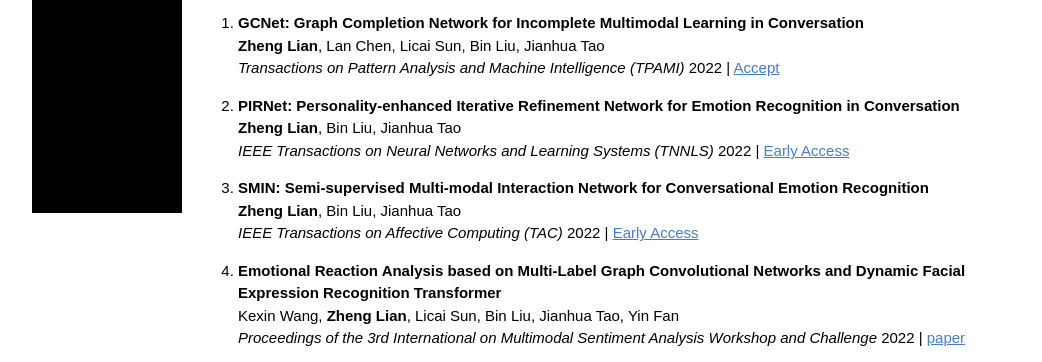
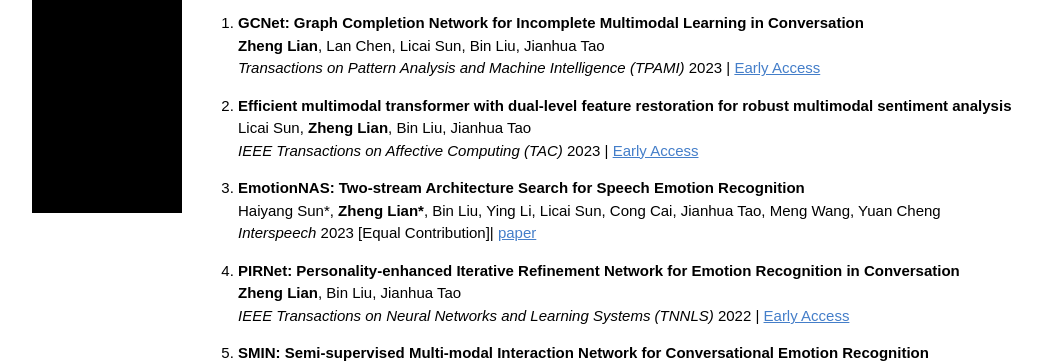
Before and after one commit to zeroQiaoba/Homepage, a plain HTML site: page index.html in a window 1280 px wide. Shown: the part 587-949 px from the top of the page, without its empty margins (108-1150 px from the left). Drawn offline with Linux system fonts and the light colour scheme.

Commit message:
Update index.html

```diff
--- a/index.html
+++ b/index.html
@@ -106,12 +106,29 @@
     <h2> Research </h2>
 
     <ol>
+
 	  <p>
       <li><strong>GCNet: Graph Completion Network for Incomplete Multimodal Learning in Conversation</strong>
       <br>
 	  <strong>Zheng Lian</strong>, Lan Chen, Licai Sun, Bin Liu, Jianhua Tao
       <br>
-      <em> Transactions on Pattern Analysis and Machine Intelligence (TPAMI) </em> 2022 | <a style="color: #447ec9" href="https://arxiv.org/abs/2203.02177"> Accept </a>
+      <em> Transactions on Pattern Analysis and Machine Intelligence (TPAMI) </em> 2023 | <a style="color: #447ec9" href="https://ieeexplore.ieee.org/abstract/document/10008078">Early Access</a>
+      </p>
+
+	  <p>
+      <li><strong>Efficient multimodal transformer with dual-level feature restoration for robust multimodal sentiment analysis</strong>
+      <br>
+	  Licai Sun, <strong>Zheng Lian</strong>, Bin Liu, Jianhua Tao
+      <br>
+      <em> IEEE Transactions on Affective Computing (TAC) </em> 2023 |  <a style="color: #447ec9" href="https://ieeexplore.ieee.org/abstract/document/10122560">Early Access</a>
+      </p>
+
+	  <p>
+      <li><strong>EmotionNAS: Two-stream Architecture Search for Speech Emotion Recognition</strong>
+      <br>
+      Haiyang Sun*, <strong>Zheng Lian*</strong>, Bin Liu, Ying Li, Licai Sun, Cong Cai, Jianhua Tao, Meng Wang, Yuan Cheng
+      <br>
+      <em>Interspeech </em> 2023 [Equal Contribution]| <a style="color: #447ec9" href="https://arxiv.org/abs/2203.13617">paper</a>
       </p>
 
 	  <p>
@@ -398,6 +415,7 @@
   <!-- The Awards Section -->
   <div class="w3-container w3-padding-32" id="award">
     <h2>Awards</h2>
+	<p><li> 2023, Outstanding Reviewer of ICASSP</p>
 	<p><li> 2022, The First Prize of MuSe@ACM MM Challenge</p>
 	<p><li> 2021, The First prize for Technological Invention of Chinese Institute of Electronics</p>
 	<!-- 中国电子学会技术发明一等奖 -->
@@ -420,7 +438,7 @@
   <!-- The Professionals Section -->
   <div class="w3-container w3-padding-32" id="professionals">
     <h2>Academic Services</h2>
-	<p><li> Reviewers for TNNLS, TASLP, IEEE Signal Processing Magazine, Information Fusion, ICASSP, Interspeech, ISCSLP, etc </p>
+	<p><li> Reviewers for TNNLS, TASLP, TALLIP, TCSVT, IEEE Signal Processing Magazine, Information Fusion, Pattern Recognition, ACM Multimedia, ICASSP, Interspeech, ISCSLP, etc </p>
 	<p><li> Committee Member, Chinese Society of Image and Graphics, Emotional Computing and Understanding Committee（2021-） </p>
 	<!-- 中国图象图形学学会情感计算与理解专委会委员 -->
 	<p><li> Committee Member, Chinese Information Processing Society of China, Emotional Computing Committee（2021-） </p>
```
